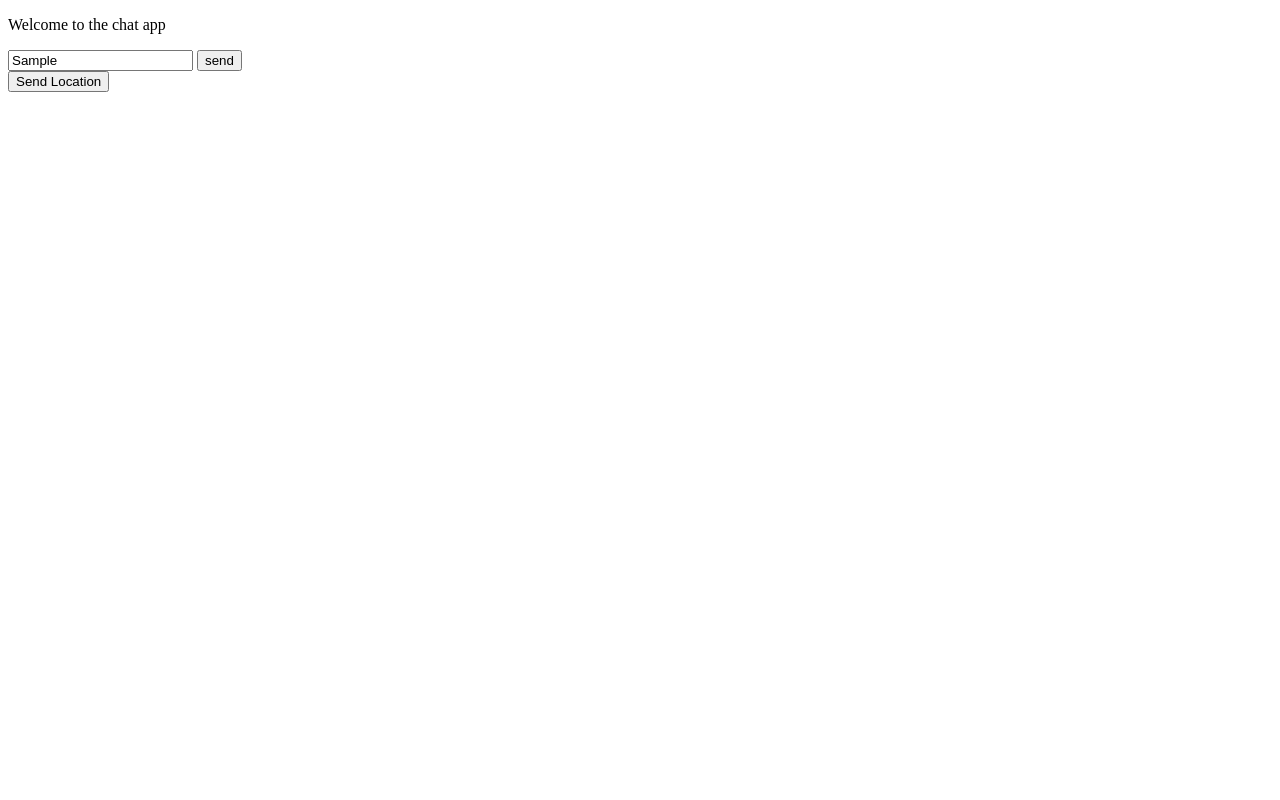
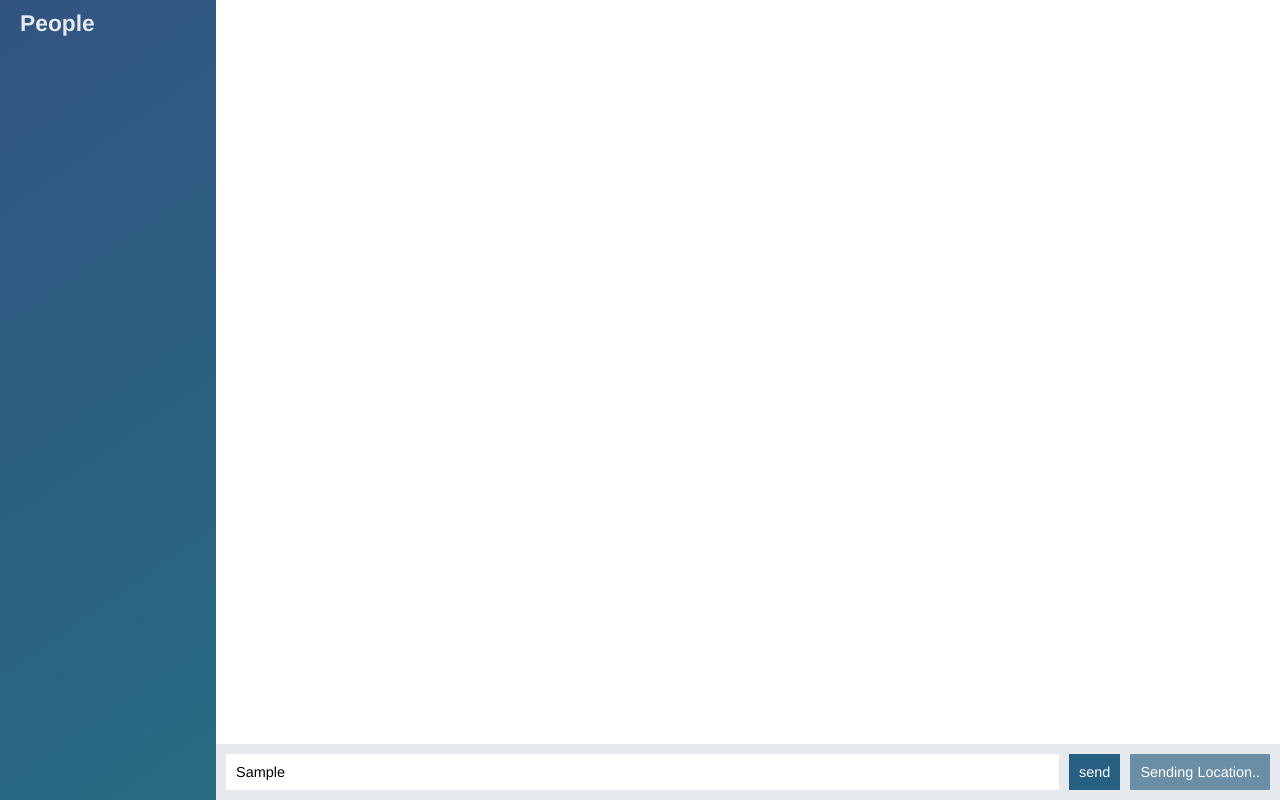
Before and after one commit to malikabhinav31/chat-app, a website: page public/index.html in a window 1280 px wide. Both pictures are taken after typing "Sample" into the empty fields and a click on the button "Send Location". Drawn offline with nearby package versions, Linux system fonts and the light colour scheme; no server answers.

Commit message:
adding interface css

```diff
--- /dev/null
+++ b/public/css/style.css
@@ -0,0 +1,125 @@
+button,button:hover{
+	border:none;
+	color:#fff;
+	padding:10px
+}
+.chat__messages,.chat__sidebar ul{
+	list-style-type:none
+	}
+*{
+	box-sizing:border-box;
+	margin:0;
+	padding:0;
+	font-family:HelveticaNeue-Light,"Helvetica Neue Light","Helvetica Neue",Helvetica,Arial,"Lucida Grande",sans-serif;
+	font-weight:300;font-size:.95rem
+}
+li,ul{
+	list-style-position:inside
+}
+h3{
+	font-weight:600;
+	text-align:center;
+	font-size:1.5rem
+}
+button{
+	background:#265f82;
+	cursor:pointer;
+	transition:background .3s ease
+}
+button:hover{
+	background:#1F4C69
+}
+button:disabled{
+	cursor:default;background:#698ea5
+}
+.centered-form{
+	display:flex;
+	align-items:center;
+	height:100vh;
+	width:100vw;
+	justify-content:center;
+	background:-moz-linear-gradient(125deg,rgba(39,107,130,1) 0,rgba(49,84,129,1) 100%);
+	background:-webkit-gradient(linear,left top,right bottom,color-stop(0,rgba(49,84,129,1)),color-stop(100%,rgba(39,107,130,1)));background:-webkit-linear-gradient(125deg,rgba(39,107,130,1) 0,rgba(49,84,129,1) 100%);background:-o-linear-gradient(125deg,rgba(39,107,130,1) 0,rgba(49,84,129,1) 100%);
+	background:-ms-linear-gradient(125deg,rgba(39,107,130,1) 0,rgba(49,84,129,1) 100%);
+	background:linear-gradient(325deg,rgba(39,107,130,1) 0,rgba(49,84,129,1) 100%)
+}
+.centered-form__form{
+	background:rgba(250,250,250,.9);
+	border:1px solid #e1e1e1;
+	border-radius:5px;
+	padding:0 20px;
+	margin:20px;
+	width:230px
+}
+.form-field{
+	margin:20px 0
+}
+.form-field>*{
+	width:100%
+}
+.form-field label{
+	display:block;
+	margin-bottom:7px
+}
+.form-field input,.form-field select{
+	border:1px solid #e1e1e1;
+	padding:10px
+	}
+.chat{display:flex}
+.chat__sidebar{
+	overflow-y:scroll;
+	width:260px;
+	height:100vh;
+	background:-moz-linear-gradient(125deg,rgba(39,107,130,1) 0,rgba(49,84,129,1) 100%);
+	background:-webkit-gradient(linear,left top,right bottom,color-stop(0,rgba(49,84,129,1)),color-stop(100%,rgba(39,107,130,1)));
+	background:-webkit-linear-gradient(125deg,rgba(39,107,130,1) 0,rgba(49,84,129,1) 100%);
+	background:-o-linear-gradient(125deg,rgba(39,107,130,1) 0,rgba(49,84,129,1) 100%);
+	background:-ms-linear-gradient(125deg,rgba(39,107,130,1) 0,rgba(49,84,129,1) 100%);
+	background:linear-gradient(325deg,rgba(39,107,130,1) 0,rgba(49,84,129,1) 100%)
+}
+.chat__footer,.chat__sidebar li{
+	background:#e6eaee;padding:10px
+}
+.chat__sidebar h3{
+	color:#e6eaee;
+	margin:10px 20px;
+	text-align:left
+}
+.chat__sidebar li{
+	border:1px solid #e1e1e1;
+	border-radius:5px;
+	margin:10px
+}
+.chat__main{
+	display:flex;
+	flex-direction:column;
+	height:100vh;
+	width:100%
+}
+.chat__messages{
+	flex-grow:1;
+	overflow-y:scroll;
+	-webkit-overflow-scrolling:touch;
+	padding:10px
+}
+.chat__footer{
+	display:flex;
+	flex-shrink:0
+}
+.chat__footer form{
+	flex-grow:1;
+	display:flex
+}
+.chat__footer form *{margin-right:10px}
+.chat__footer input{border:none;padding:10px;flex-grow:1}
+.message{padding:10px}
+.message__title{display:flex;margin-bottom:5px}
+.message__title h4{font-weight:600;margin-right:10px}
+.message__title span{color:#999}
+@media (max-width:600px){
+	*{font-size:1rem}
+	.chat__sidebar{display:none}
+	.chat__footer{flex-direction:column}
+	.chat__footer form{margin-bottom:10px}
+	.chat__footer button{margin-right:0}
+}
--- a/public/index.html
+++ b/public/index.html
@@ -2,16 +2,28 @@
 <html>
 <head>
 	<meta charset="utf-8">
+	<link rel="stylesheet" href="./css/style.css">
 	<title></title>
 </head>
-<body>
-   <p>Welcome to the chat app</p>
-   <ol id="messages"></ol>
-   <form id="message-form">
-   	<input name="message" type="text" placeholder="Enter Message" />
-   	<button>send</button>
-   </form>
-   <button id="get-location">Send Location</button>
+<body class="chat">
+   <div class="chat__sidebar">
+   	<h3>People</h3>
+   	<div id="users"></div>
+   </div>
+
+   <div class="chat__main">
+     <ul id="messages" class="chat__messages"></ul>
+
+     <div class="chat__footer">
+      <form id="message-form">
+   	   <input name="message" type="text" placeholder="Enter Message" autofocus autocomplete="off" />
+   	   <button>send</button>
+      </form>
+      <button id="get-location">Send Location</button>
+     </div>
+
+   </div>
+
    <script src="/socket.io/socket.io.js"></script>
    <script src="./js/libs/jquery-3.3.1.min.js"></script>
    <script src="./js/index.js" ></script>
--- a/public/js/index.js
+++ b/public/js/index.js
@@ -36,7 +36,7 @@ socket.on('newLocationMessage',function(message){
        from:"User",
        text:jQuery('[name=message]').val()
  	},function(){
-
+       jQuery('[name=message]').val('');
  	});
  });
 
@@ -46,12 +46,16 @@ socket.on('newLocationMessage',function(message){
    	return alert('geolocation not suppported');
    }
 
+   getLocation.attr('disabled','disabled').text('Sending Location..');
+
    navigator.geolocation.getCurrentPosition(function(position){
+   	getLocation.removeAttr('disabled').text('Send Location');
      socket.emit('createLocationMessage',{
      	lat:position.coords.latitude,
      	lng:position.coords.longitude
      });
    },function(){
       alert('could not fetch location');
+      getLocation.removeAttr('disabled').text('Send Location');
    });
  });
--- a/server/server.js
+++ b/server/server.js
@@ -24,7 +24,7 @@ io.on('connection',(socket)=>{
     console.log('new message created:',message);
 
     io.emit('newMessage',generateMessage(message.from,message.text));
-    callback("This is from server");
+    callback("");
    });
 
   socket.on('createLocationMessage',(coords)=>{
```
